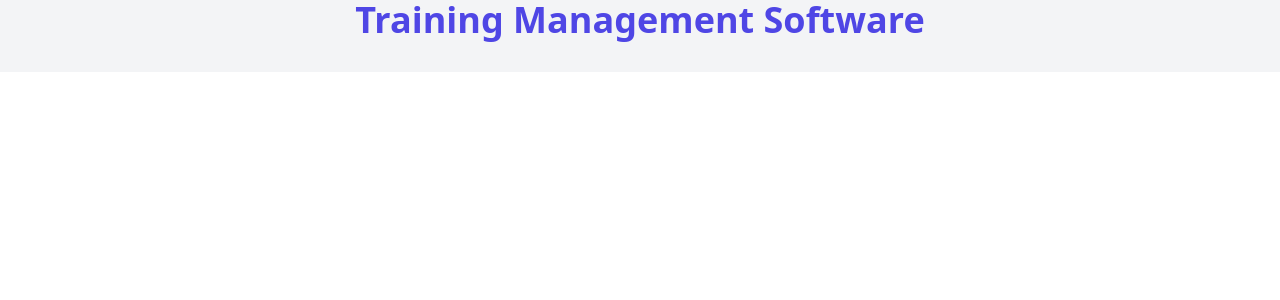
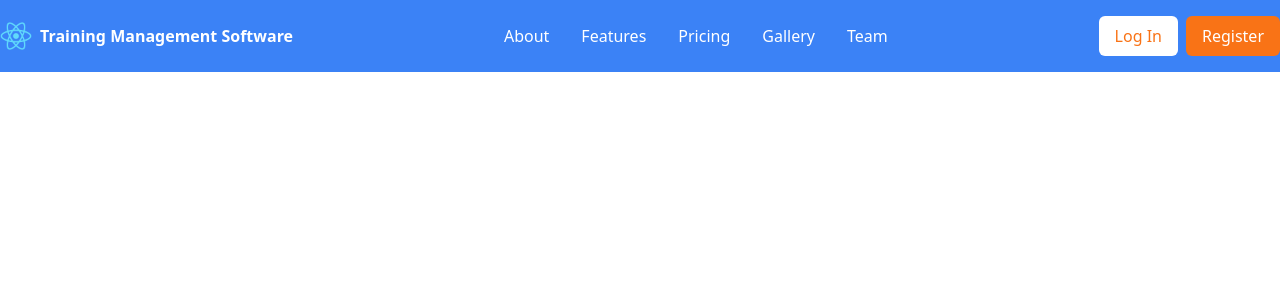
Before and after one commit to CodeCommunityHub/tms-client, a React (Create React App) app: page / in a window 1280 px wide. Shown: the top 300 px of the page. Built offline with nearby package versions, Linux system fonts and the light colour scheme.

Commit message:
add simple header

```diff
--- a/src/App.tsx
+++ b/src/App.tsx
@@ -1,12 +1,11 @@
 import React from "react";
+import Header from "./layout/Header";
 
 const App: React.FC = () => {
   return (
-    <div className="bg-gray-100 flex flex-col justify-center items-center">
-      <h1 className="text-4xl font-bold text-indigo-600 mb-8">Training Management Software</h1>
-    </div>
+    <Header />
+  );
 
-  );
 };
 
 
--- /dev/null
+++ b/src/layout/Header.tsx
@@ -0,0 +1,26 @@
+
+const Header = () => {
+  return (
+    <header className="bg-blue-500 py-4">
+      <nav className="container mx-auto flex items-center justify-between">
+        <div className="flex items-center">
+          <img src="logo192.png" alt="My Logo" className="h-8 mr-2" />
+          <span className="text-white font-bold">Training Management Software</span>
+        </div>
+        <ul className="flex space-x-8 text-white">
+          <li><a href="#">About</a></li>
+          <li><a href="#">Features</a></li>
+          <li><a href="#">Pricing</a></li>
+          <li><a href="#">Gallery</a></li>
+          <li><a href="#">Team</a></li>
+        </ul>
+        <div className="flex">
+          <button className="bg-white text-orange-500 py-2 px-4 rounded-md mr-2">Log In</button>
+          <button className="bg-orange-500 text-white py-2 px-4 rounded-md">Register</button>
+        </div>
+      </nav>
+    </header>
+  );
+};
+
+export default Header;
```
